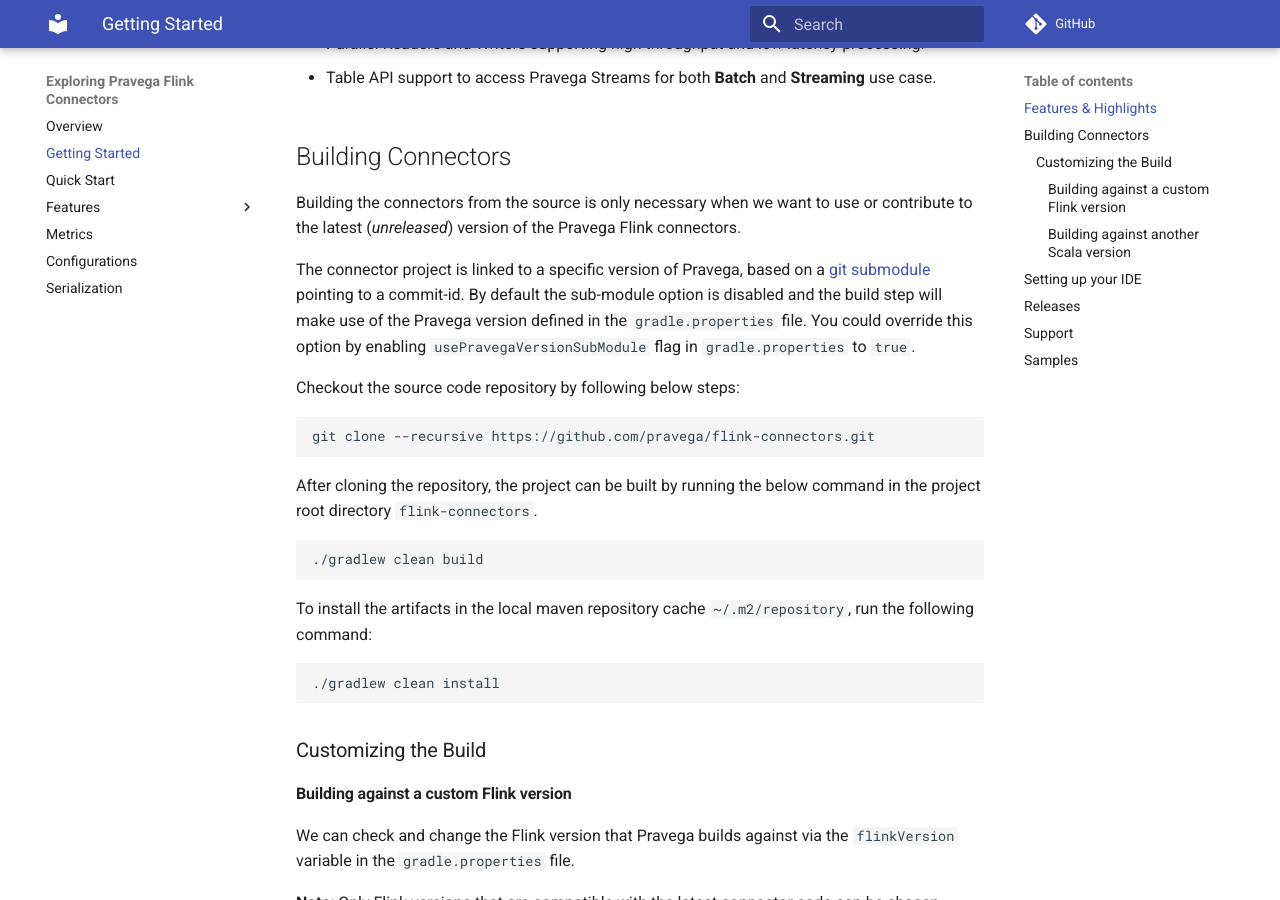
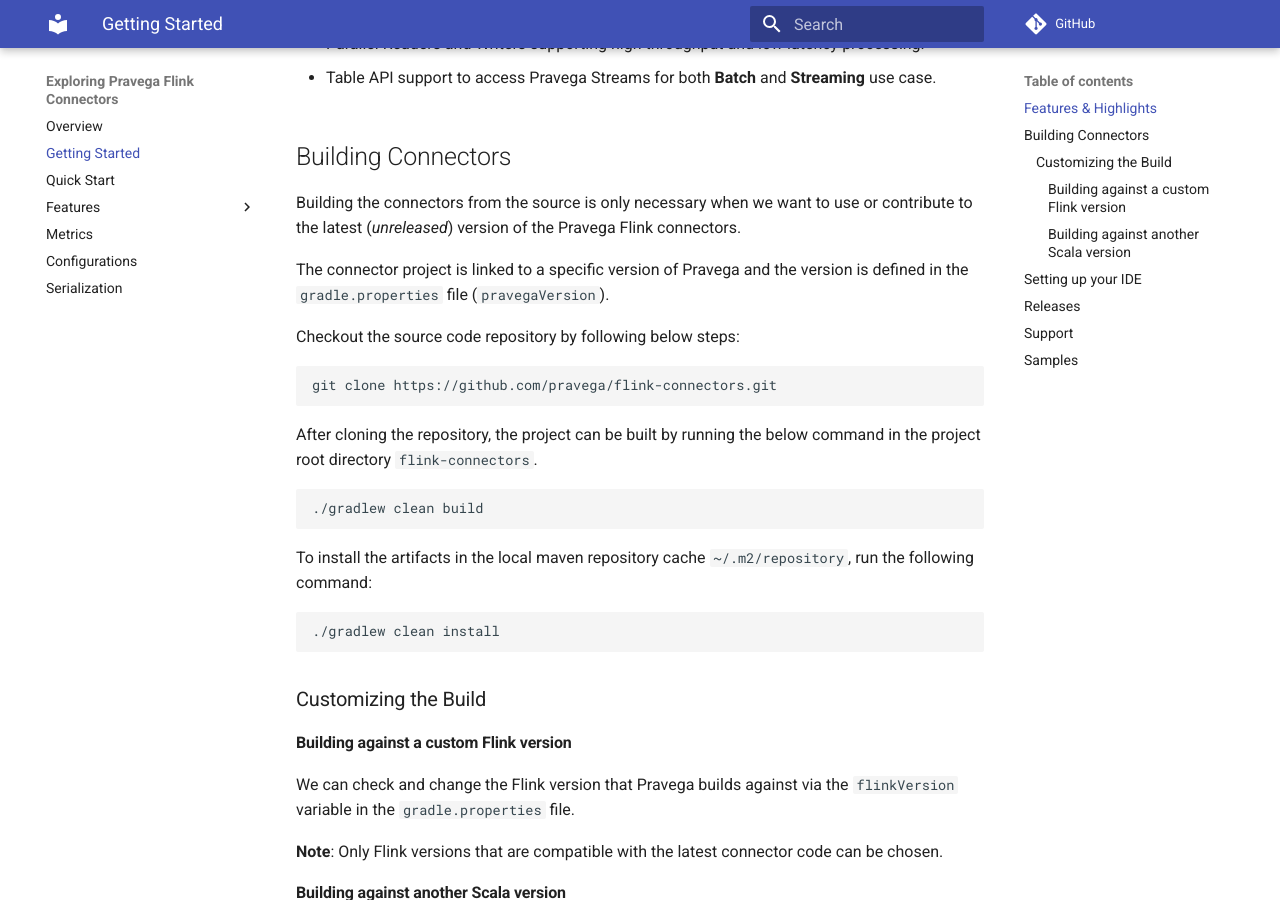
Before and after one commit to pravega/flink-connectors, an MkDocs documentation site: the page built from documentation/src/docs/getting-started.md, in a window 1280 px wide and 900 px high, scrolled down 484 px. Built offline with MkDocs 1.6.1 and Material for MkDocs 9.7.7, drawn with Linux system fonts in a browser that asks for light colours; comment, search, counter and statistics services are not loaded.

Commit message:
[Issue-461] Remove Pravega submodule (#470)
Signed-off-by: zhongle.wang <zhongle_wang@dell.com>

````diff
--- a/documentation/src/docs/getting-started.md
+++ b/documentation/src/docs/getting-started.md
@@ -28,12 +28,12 @@
 
 Building the connectors from the source is only necessary when we want to use or contribute to the latest (*unreleased*) version of the Pravega Flink connectors.
 
-The connector project is linked to a specific version of Pravega, based on a [git submodule](https://git-scm.com/book/en/v2/Git-Tools-Submodules) pointing to a commit-id. By default the sub-module option is disabled and the build step will make use of the Pravega version defined in the `gradle.properties` file. You could override this option by enabling `usePravegaVersionSubModule` flag in `gradle.properties` to `true`.
+The connector project is linked to a specific version of Pravega and the version is defined in the `gradle.properties` file (`pravegaVersion`).
 
 Checkout the source code repository by following below steps:
 
 ```
-git clone --recursive https://github.com/pravega/flink-connectors.git
+git clone https://github.com/pravega/flink-connectors.git
 ```
 
 After cloning the repository, the project can be built by running the below command in the project root directory `flink-connectors`.
````
Also changed, not shown: .gitmodules (deleted), 2 other files.
